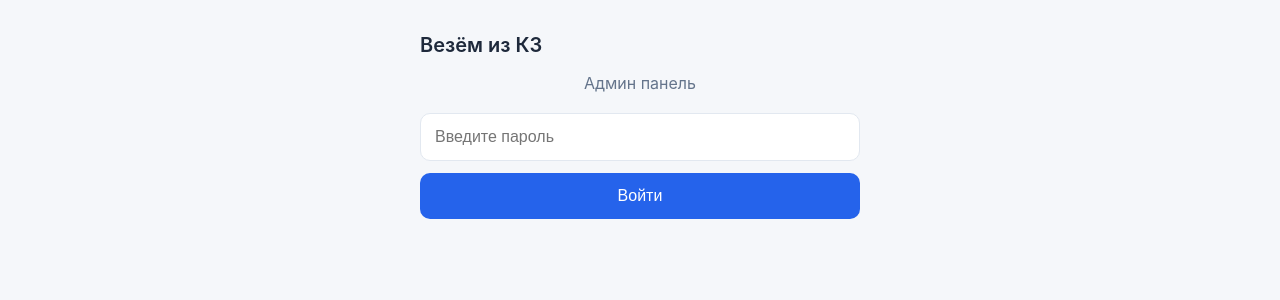
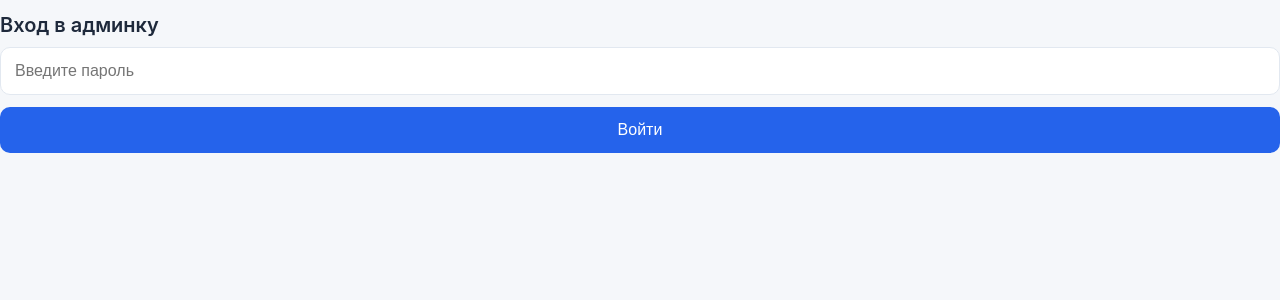
Before and after one commit to lauzhou/VkzTrack, a FastAPI app: page /admin in a window 1280 px wide. Shown: the top 300 px of the page. Run offline with FastAPI, Linux system fonts and the light colour scheme.

Commit message:
Update admin_login.html

```diff
--- a/templates/admin_login.html
+++ b/templates/admin_login.html
@@ -1,19 +1,15 @@
 <!DOCTYPE html>
 <html>
 <head>
-    <title>Админ — Везём из КЗ</title>
-    <meta name="viewport" content="width=device-width, initial-scale=1.0">
+    <meta charset="UTF-8">
+    <title>Админка</title>
     <link rel="stylesheet" href="/static/style.css">
 </head>
 <body>
-<div class="container">
-    <h1>Везём из КЗ</h1>
-    <p class="subtitle">Админ панель</p>
-
+    <h1>Вход в админку</h1>
     <form method="post" action="/admin">
-        <input type="password" name="password" placeholder="Введите пароль" required>
+        <input type="password" name="password" placeholder="Введите пароль">
         <button type="submit">Войти</button>
     </form>
-</div>
 </body>
 </html>
```
